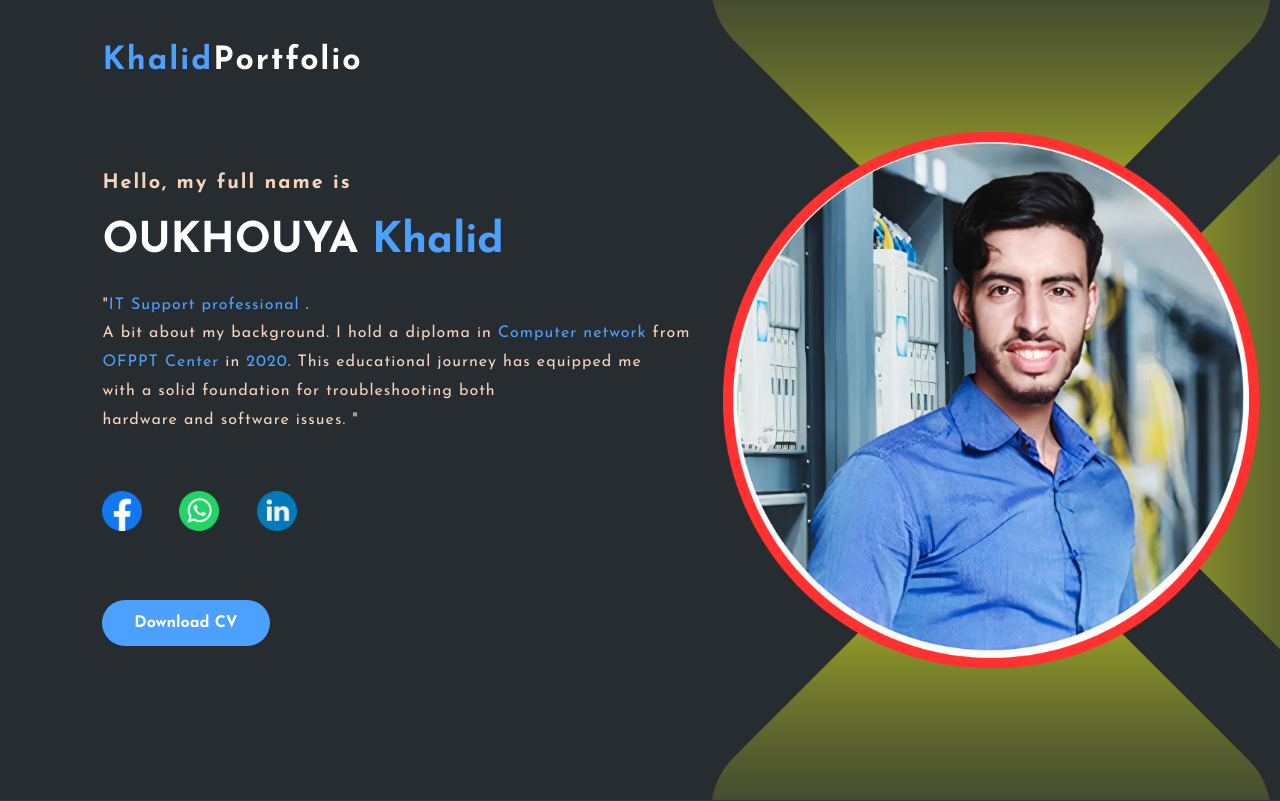
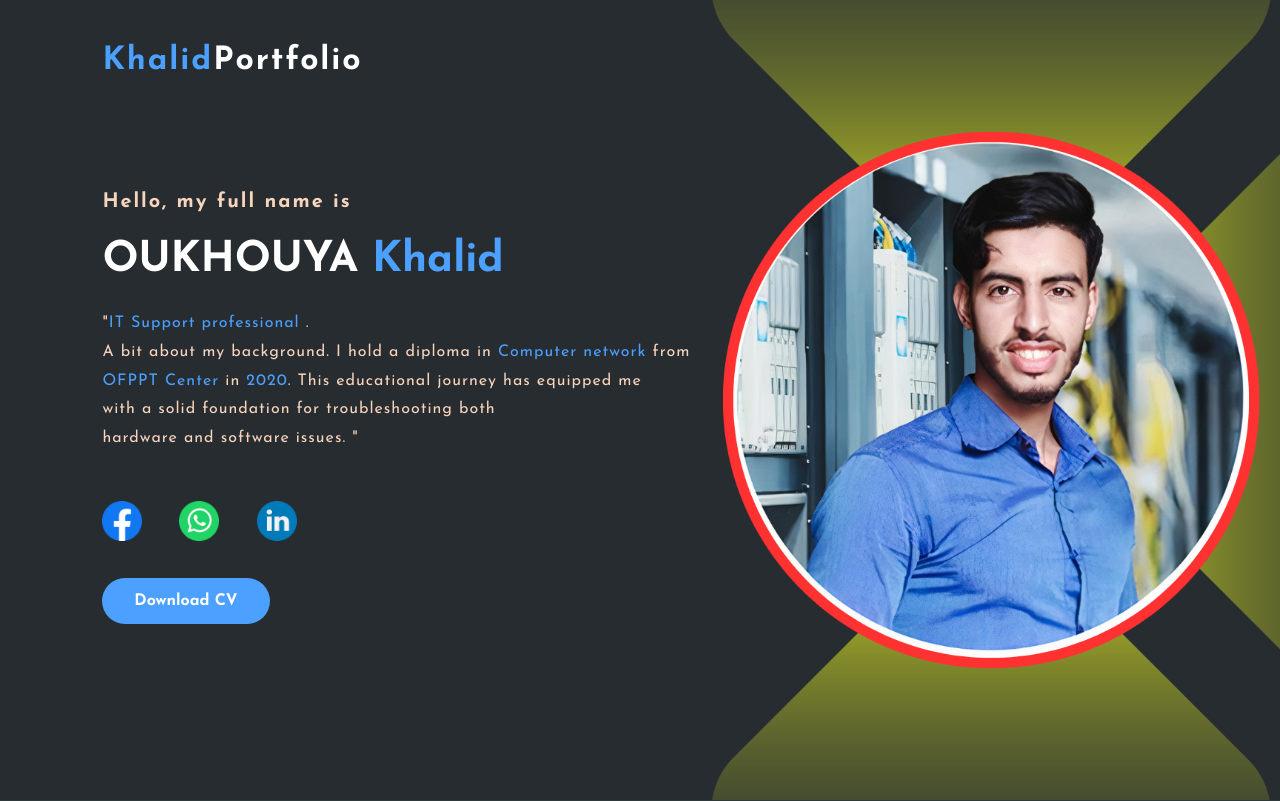
Before and after one commit to OUKHOUYA99/khalid., a plain HTML site: page index.html in a window 1280 px wide. Shown: the top 801 px of the page. Drawn offline with Linux system fonts and the light colour scheme.

Commit message:
Update indexcss.css

```diff
--- a/indexcss.css
+++ b/indexcss.css
@@ -109,10 +109,10 @@ h2 a{
     width: 100%;
 }
 .home .container-text .batten{
-    padding-top: 5rem;
+    padding-top: 3rem;
 }
 .home .social{
-    margin-top: 3.5rem;
+    margin-top: 3rem;
 
 }
 .home .social img{
```
